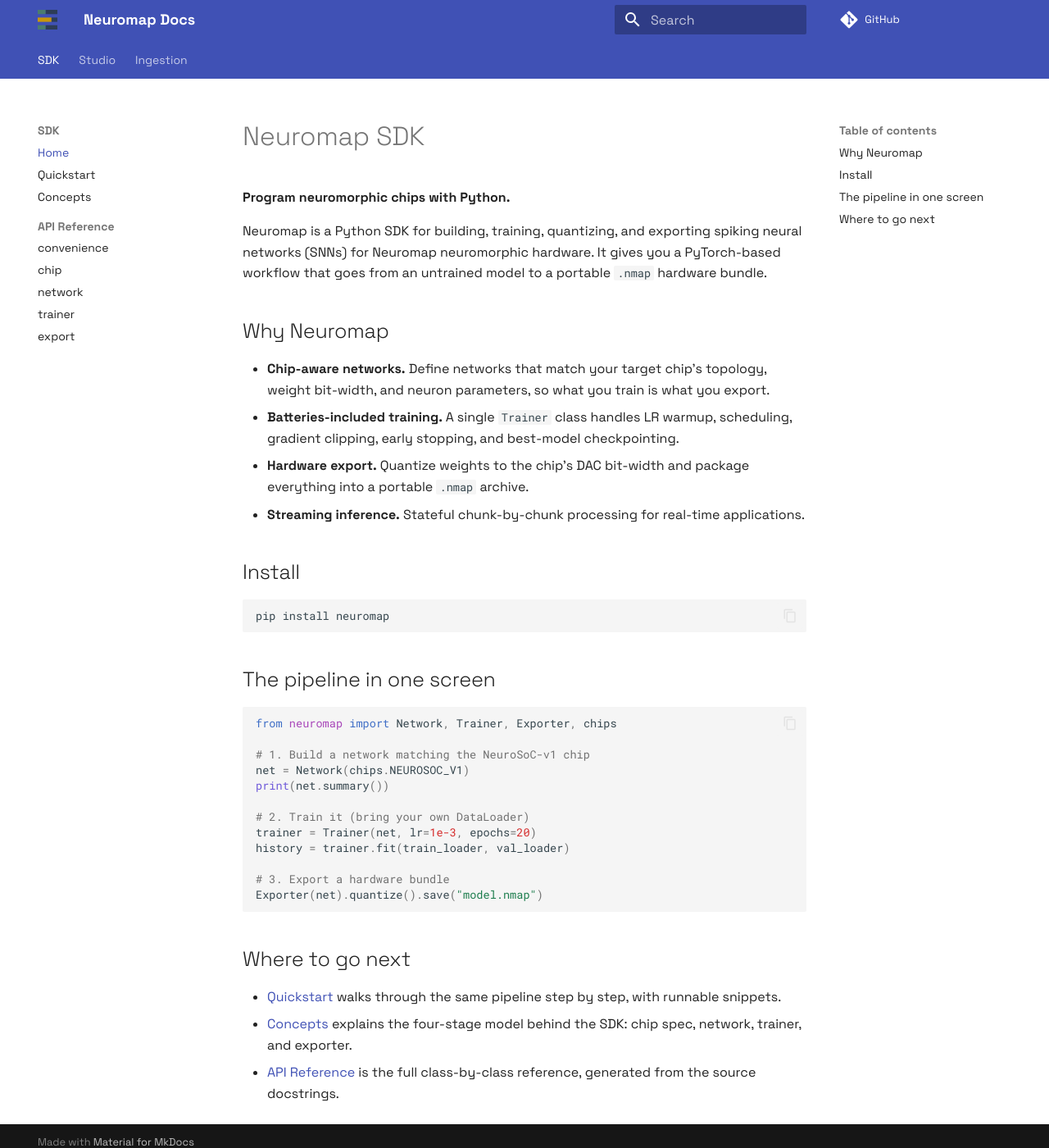
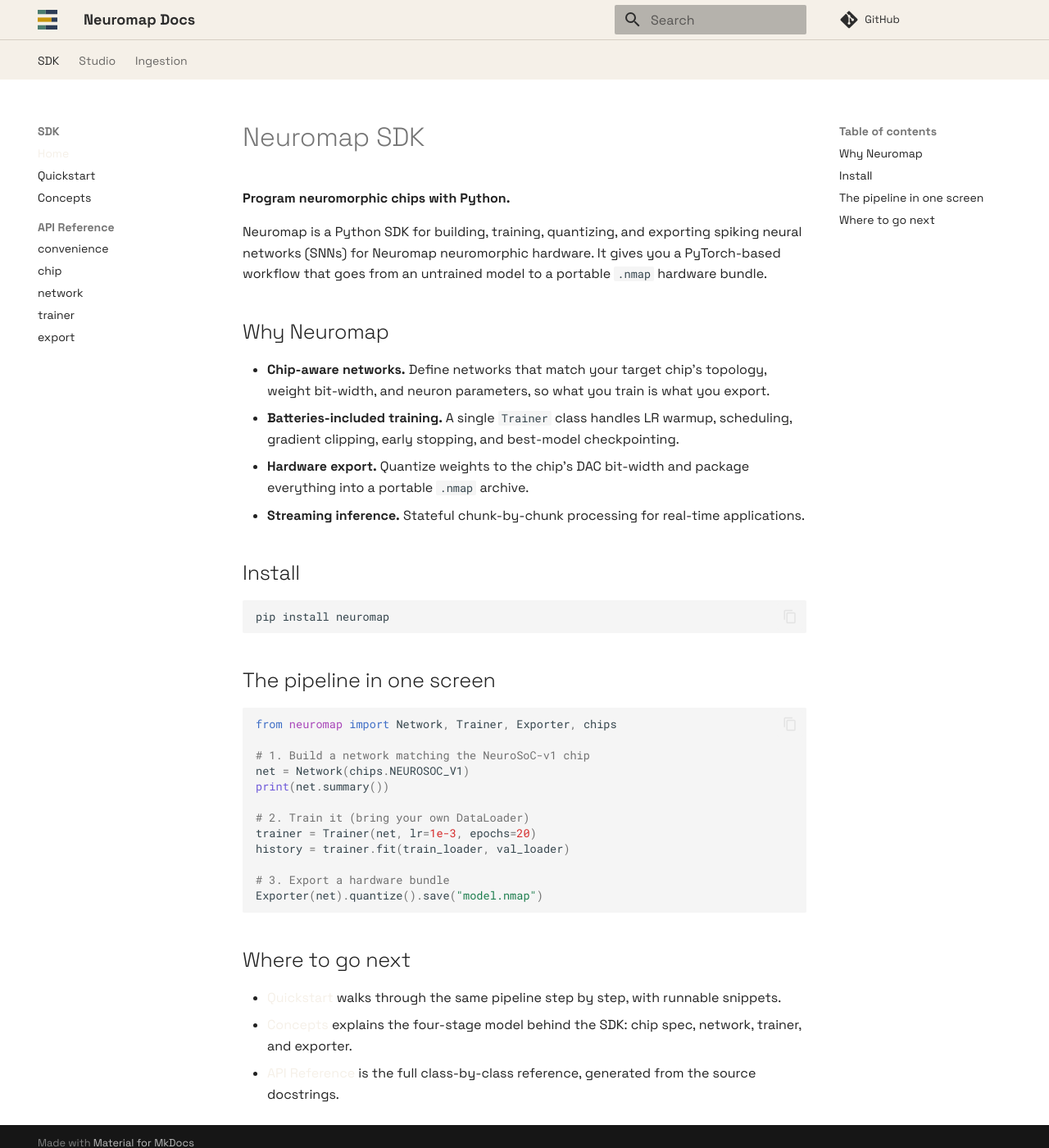
Before and after one commit to Neuromap-Computing/neuromap-sdk, an MkDocs documentation site: the page built from docs/docs/index.md, in a window 1280 px wide and 1400 px high. Shown: the whole window at 82% size. Built offline with MkDocs 1.6.1 and Material for MkDocs 9.7.7, drawn with Linux system fonts in a browser that asks for light colours; comment, search, counter and statistics services are not loaded.

Commit message:
art: banner color

```diff
--- a/docs/docs/stylesheets/extra.css
+++ b/docs/docs/stylesheets/extra.css
@@ -9,12 +9,12 @@
  */
 
 :root {
-  /* Primary — used for the header, nav tabs, and links (brand navy). */
-  --md-primary-fg-color: #3d4f6b;
-  --md-primary-fg-color--light: #5c6f8b;
-  --md-primary-fg-color--dark: #2d3d57;
-  --md-primary-bg-color: #f5f0e8;
-  --md-primary-bg-color--light: hsla(40, 32%, 94%, 0.7);
+  /* Primary — header + nav tabs. */
+  --md-primary-fg-color: #f5f0e8;
+  --md-primary-fg-color--light: #faf6ee;
+  --md-primary-fg-color--dark: #ede8df;
+  --md-primary-bg-color: #2c2c2c;
+  --md-primary-bg-color--light: rgba(44, 44, 44, 0.7);
 
   /* Accent — used for hover states, active links, search highlights. */
   --md-accent-fg-color: #4a7c6f;
@@ -44,6 +44,13 @@
   --md-typeset-a-color: #3d4f6b;
 }
 
+/* The cream banner matches the page background, so add a hairline rule to
+   keep the header delineated when the page is scrolled to the top (before
+   Material's scroll shadow appears). */
+.md-header {
+  border-bottom: 1px solid #d6cfc4;
+}
+
 /* Admonitions recolored onto the brand accents rather than Material's
    default blue/orange/red set, so callouts stay inside the palette. */
 .md-typeset .admonition.tip,
--- a/docs/mkdocs.yml
+++ b/docs/mkdocs.yml
@@ -12,8 +12,8 @@
     text: Space Grotesk
   palette:
     scheme: default
-    primary: indigo
-    accent: teal
+    primary: custom
+    accent: custom
   features:
     - content.code.copy
     - navigation.tabs
```
